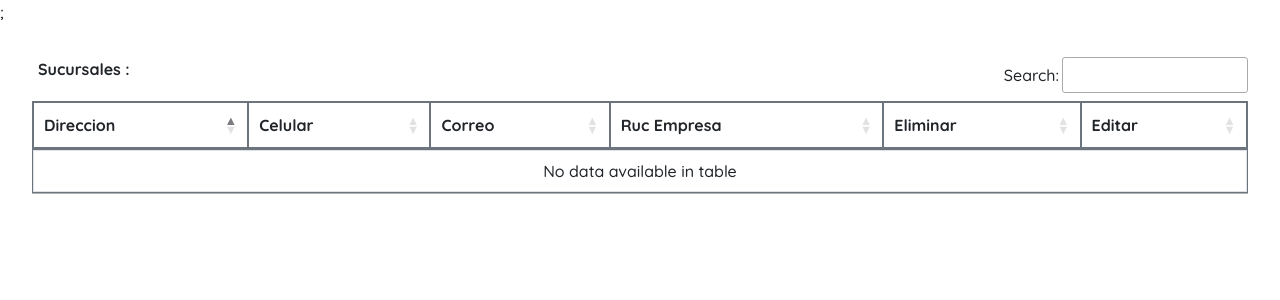
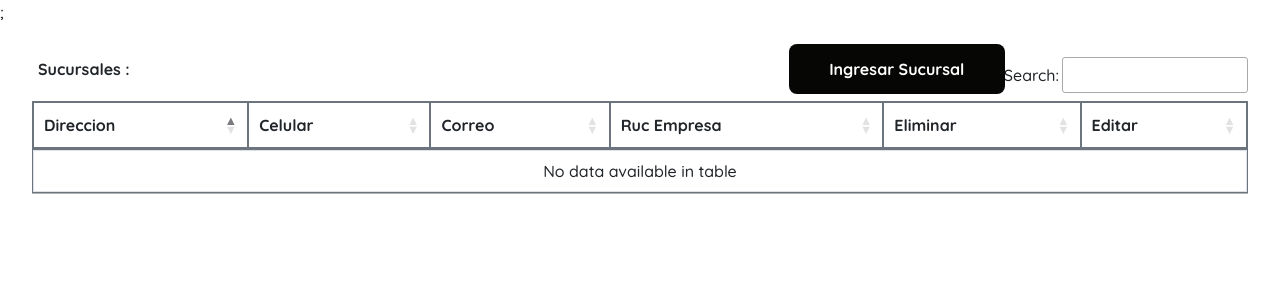
Before and after one commit to DiegoNY/proyecto-2, a PHP site: page /pantallaVerSucursal.php?ruc=1 in a window 1280 px wide. Shown: the part 88-388 px from the top of the page. Run offline with PHP 8.4, Linux system fonts and the light colour scheme; tables that the repository leaves empty or names only in its code hold one stand-in row (values such as "Sample post"); lists and menus that the app fills with data are empty; some libraries are stand-ins or nearby versions.

Commit message:
Agregando imagenes corregir bugs de duplicacion de sucursal y empresa ingresa con ruc 0

```diff
--- a/consultasIngresoNuevosClientes.sql
+++ b/consultasIngresoNuevosClientes.sql
@@ -26,4 +26,4 @@ update empresa set nombre="Diego",direccion="",razon_social="",ruc="",celular_co
 -- ingresar sucursa
 INSERT sucursal(direccion,correo,celular,nombre,id_empresa) VALUES('direccion','celular',)
 
-SELECT * from sucursal2 JOIN empresa2 as e WHERE (sucursal2.ruc_empresa = e.ruc and e.eliminada = 1);
+SELECT s.correo,s.direccion,s.ruc_empresa from sucursal2 as s inner JOIN empresa2 as e WHERE (sucursal2.ruc_empresa = 2147483647 and e.eliminada = 1);
--- a/src/pantallaVerSucursal.php
+++ b/src/pantallaVerSucursal.php
@@ -1,8 +1,14 @@
-<?php include 'procesoVerSucursal.php'?>;
+<?php include 'procesoVerSucursal.php' ?>;
 
 <div class="conte">
     <div class="cuadro-flotante">
         <div class="nom">Sucursales : </div>
+    </div>
+
+    <div class="btn-flotante btns">
+        <input type="button" value="Ingresar Sucursal" class="primary-button login-button" onclick="location.href='pantallaRegistrarSucursal.php?ruc=<?php $ruc= $_GET['ruc']; echo $ruc; ?>'"
+        <input type="button" value="" onclick="location.href='verEmpresas.php?posiblesClientes'" class="primary-button login-button">
+
     </div>
 
     <div class="container-fluid cont " id="contenedor-tabla">
@@ -35,8 +41,8 @@
                                             <td scope="row" class="border-secondary"><?php echo $datos->celular; ?></td>
                                             <td scope="row" class="border-secondary"><?php echo $datos->correo; ?></td>
                                             <td scope="row" class="border-secondary"><?php echo $datos->ruc_empresa; ?></td>
-                                        <td scope="" class="border-secondary"><a href="pantallaVerSucursal.php?ruc=<?php echo $datos->id ?>"><i class="bi bi-book"></i></a></td>
-                                        <td scope="" class="border-secondary"><a href="pantallaVerContactos.php?ruc=<?php echo $datos->id ?>"><i class="bi bi-person-rolodex"></i></a></td>
+                                            <td scope="row" class="border-secondary"><a href="procesoBorrarSucursal.php?id=<?php echo $datos->id_sucursal ?>"><img class="img-sucursal-icons" src="img/icons8-delete.svg" alt="delete-icon"></a></td>
+                                            <td scope="row" class="border-secondary"><a href="procesoEditarSucursal.php?id=<?php echo $datos->id ?>"><i class="bi bi-person-rolodex"></i></a></td>
                                         </tr>
                                     <?php endforeach; ?>
                                 </tbody>
--- /dev/null
+++ b/src/procesoBorrarSucursal.php
@@ -0,0 +1,5 @@
+<?php
+print_r($_GET);
+
+
+?>
--- a/src/procesoEditar.php
+++ b/src/procesoEditar.php
@@ -17,10 +17,7 @@ $eliminada = $_POST['txtEliminada'];
 $razonSocial = $_POST['txtRazonSocial'];
 $pais = $_POST['txtPais'];
 $id_empresa = $_POST['txtId'];
-//checkbox retorna on transformando para poder ingresar estado [1=trabajando,2=posiblesClientes]
-// if($trabaja === 'on'){
-//      $trabaja = 1;
-// }
+
 
 $sentencia = $bd->prepare("UPDATE  empresa SET nombre = ? ,direccion = ?,razon_social = ?,ruc = ?,celular_contacto = ?,pais = ?,estado= ?,eliminada= ? where id_empresa = ?;");
 
--- a/src/procesoVerSucursal.php
+++ b/src/procesoVerSucursal.php
@@ -17,14 +17,15 @@ validandoDatosVacios($ruc);
 /**
  * Consulta
  * */
-$consulta = $bd->query("SELECT * FROM  sucursal2 as s JOIN empresa2 as e WHERE s.ruc_empresa = $ruc and e.eliminada = 1;");
+
+$consulta = $bd->query("SELECT s.id_sucursal,s.direccion,s.correo,s.celular,s.ruc_empresa FROM  sucursal2 as s JOIN empresa2 as e WHERE s.ruc_empresa = $ruc and e.eliminada = 1;");
 $sucursal = $consulta->fetchAll(PDO::FETCH_OBJ);
 
 /**
  * si los datos estan vacios no sigue con el proceso
  * */
 function validandoDatosVacios($ruc){
-    if( empty($ruc)){
+    if(empty($ruc)){
        $resultado = header('Location: pantallaVerContactos.php?mensaje=error');
        return $resultado;
     }
--- a/src/templates/header.php
+++ b/src/templates/header.php
@@ -1,4 +1,3 @@
-
 <!DOCTYPE html>
 <html lang="en">
 
@@ -36,20 +35,20 @@
     <div class="container-fluid bg-warning">
         <nav class="navbar navbar-expand-lg navbar-light  py-4">
             <div class="container-fluid">
-                <a class="navbar-brand"  href="verEmpresas.php?mensaje=Bienvenido">Bienvenido👋</a>
+                <a class="navbar-brand" href="verEmpresas.php?mensaje=Bienvenido">Bienvenido👋</a>
                 <button class="navbar-toggler" type="button" data-bs-toggle="collapse" data-bs-target="#navbarNav" aria-controls="navbarNav" aria-expanded="false" aria-label="Toggle navigation">
                     <span class="navbar-toggler-icon"></span>
                 </button>
                 <div class="collapse navbar-collapse" id="navbarNav">
                     <ul class="navbar-nav">
                         <li class="nav-item">
-                            <a class="nav-link" href="pantallaRegistraEmpresa.php?mensaje=registrar">Ingresar Empresas</a>
+                            <a class="nav-link" href="pantallaRegistraEmpresa.php?mensaje=faltanDatos">Ingresar Empresas</a>
                         </li>
                         <li class="nav-item">
                             <a class="nav-link" href="#">Salir</a>
                         </li>
 
-                        <li class="nav-item inactive" >
+                        <li class="nav-item inactive">
                             <a class="nav-link" href="#">volver</a>
                         </li>
 
```
Also changed, not shown: src/img/icons8-delete.svg (added). Lines whose indentation alone changed are shown as unchanged.
